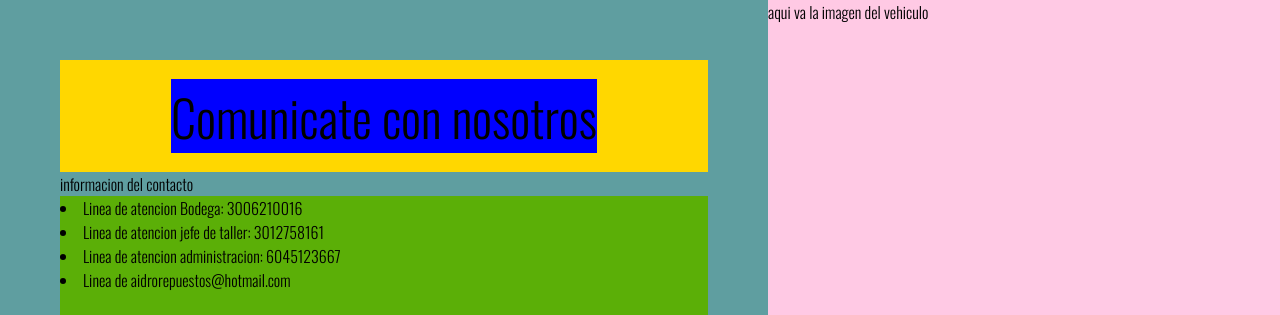
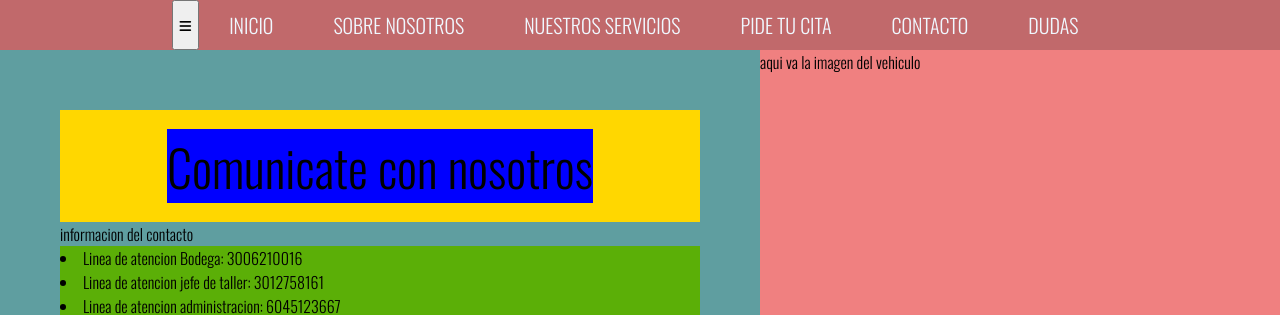
Before and after one commit to Dan802/HIDRAULICAS-Y-REPUESTOS, a plain HTML site: page Contacto.html in a window 1280 px wide. Shown: the top 315 px of the page. Drawn offline with nearby package versions, Linux system fonts and the light colour scheme; a web font is replaced by a local one.

Commit message:
barra nav en pg contacto

```diff
--- a/Contacto.html
+++ b/Contacto.html
@@ -17,6 +17,17 @@
 </head>
 
 <body>
+
+    <nav class="hyr_barra_navegacion">
+        <!-- En esta zona de la pagina va  la navegacion -->
+        <button class="nav-menu" onclick="Desliza()"><i class="fas fa-bars"></i></button>
+        <a href="index.html" class="nav-enlace desaparace"> INICIO</a>
+        <a href="#" class="nav-enlace desaparace">SOBRE NOSOTROS</a>
+        <a href="#" class="nav-enlace desaparace">NUESTROS SERVICIOS</a>
+        <a href="#" class="nav-enlace desaparace">PIDE TU CITA</a>
+        <a href="Contacto.html" class="nav-enlace desaparace">CONTACTO</a>
+        <a href="Contacto.html" class="nav-enlace desaparace">DUDAS</a>
+    </nav>
 
     <main>
         <div class="hyr_contenedor_padre">
@@ -45,8 +56,10 @@
             </section>
         </div>
 
+        <div class="hyr_redes_imagen">
+            aqui va la imagen del vehiculo
+        </div>
+
     </main>
-    <div>
-        aqui va la imagen del vehiculo
-    </div>
+
 </body>
--- a/css/EstilosContacto.css
+++ b/css/EstilosContacto.css
@@ -22,20 +22,35 @@
     font-weight: var(--fuente-delgada);
 }
 body{
+    height: 700px;
+    background-color: rgba(56, 21, 38, 0.356);
+}
+.hyr_barra_navegacion{
+    background-color: rgba(197, 84, 84, 0.753);
+    padding: 0px;
     display: flex;
-    height: 700px;
-    background-color: rgba(255, 105, 180, 0.356);
+    justify-content: center;
+}
+.nav-enlace{
+    padding: 10px;
+    padding-left: 30px;
+    padding-right: 30px;
+    margin-top: 0%;
+    color: aliceblue;
+    text-decoration: none;
+    text-align: center;
+    font-size: 20px;
 }
 main{
-    width: 60%;
+    width: 100%;
     height: 100%;
     background-color: lightcoral;
     display: flex;
 
-    justify-content: center;
+    justify-content: start;
 }
 .hyr_contenedor_padre{
-    width: 100%;
+    width: 50%;
     height: 80%;
     padding: 60px;
     background-color: cadetblue;
```
